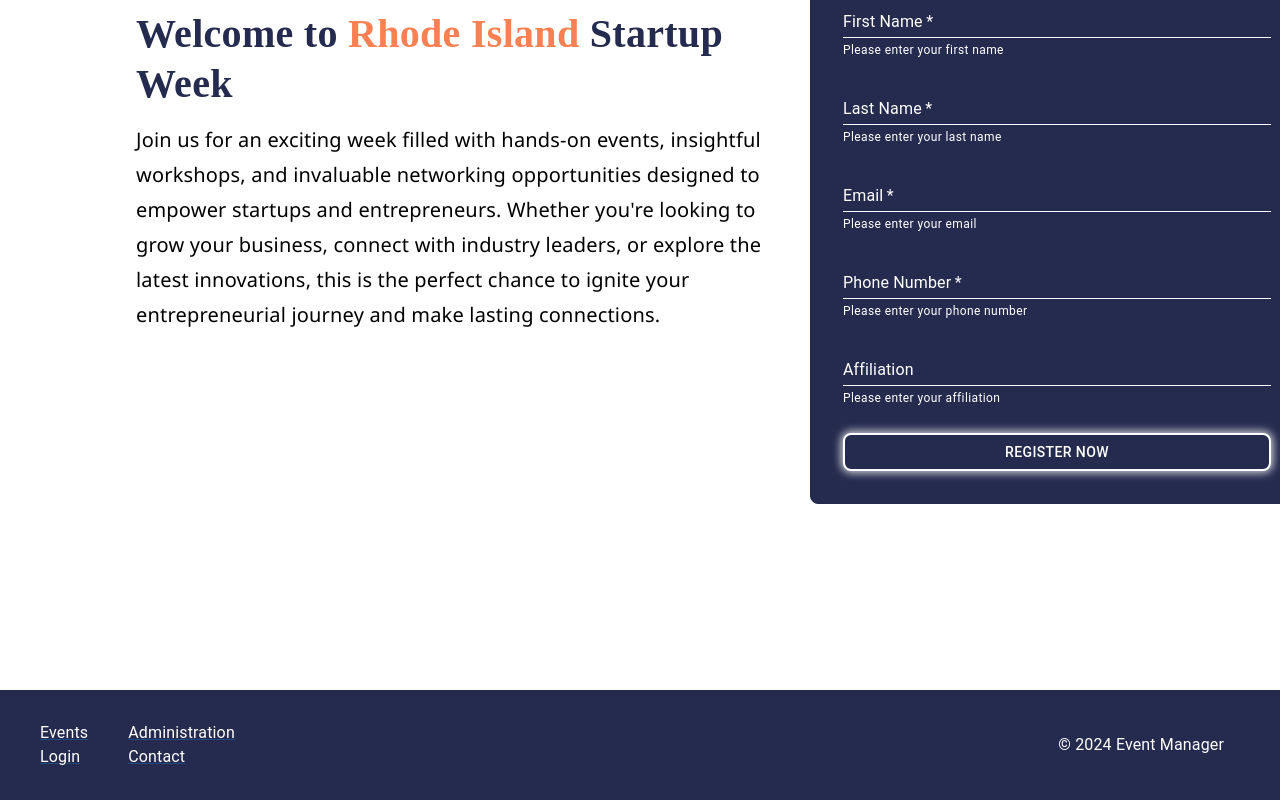
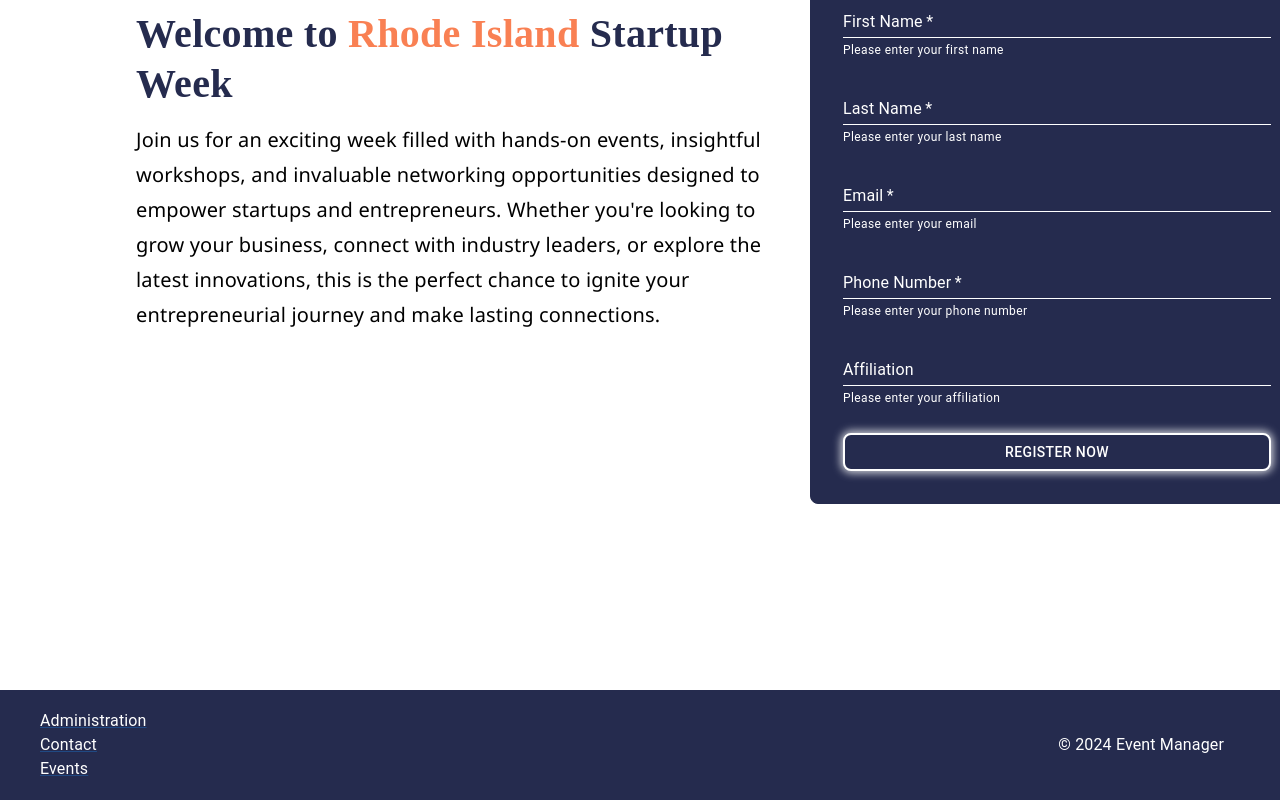
Before and after one commit to DanteCady/StartupWeekPlatform, a React (Create React App) app: page / in a window 1280 px wide. Shown: the part 284-1084 px from the top of the page. Built offline with nearby package versions, Linux system fonts and the light colour scheme; no server answers.

Commit message:
Updated footer

```diff
--- a/src/components/global/footer.js
+++ b/src/components/global/footer.js
@@ -15,21 +15,8 @@ const Footer = () => {
 				position: 'relative',
 				bottom: 0,
 				marginTop: 'auto',
-
 			}}
 		>
-			<Box
-      sx={{
-        ml: 5,
-      }}
-      >
-				<Link href="/events" sx={{ color: 'white' }}>
-					<Typography sx={{ color: 'white' }}>Events</Typography>
-				</Link>
-        <Link href='/my-events'>
-				<Typography sx={{ color: 'white' }}>Login</Typography>
-        </Link>
-			</Box>
 			<Box
 				sx={{
 					ml: 5,
@@ -38,8 +25,11 @@ const Footer = () => {
 				<Link href="/administration" sx={{ color: 'white' }}>
 					<Typography sx={{ color: 'white' }}>Administration</Typography>
 				</Link>
-        <Link href='mailto:someone@example.com'>
+				<Link href="mailto:someone@example.com">
 					<Typography sx={{ color: 'white' }}>Contact</Typography>
+				</Link>
+				<Link href="/events" sx={{ color: 'white' }}>
+					<Typography sx={{ color: 'white' }}>Events</Typography>
 				</Link>
 			</Box>
 			<Box
@@ -50,7 +40,7 @@ const Footer = () => {
 					justifyContent: 'center',
 					width: '100%',
 					padding: '16px',
-          mr: 5
+					mr: 5,
 				}}
 			>
 				<Typography sx={{ color: 'white' }}>
```
Lines whose indentation alone changed are shown as unchanged.
